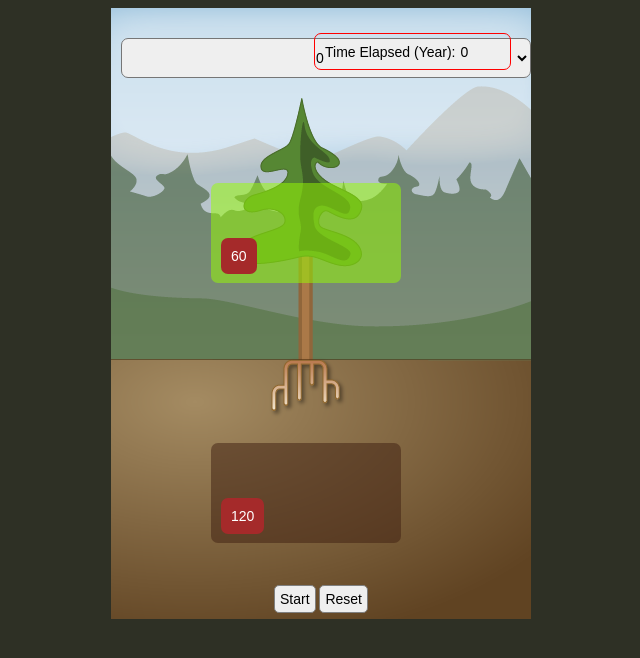
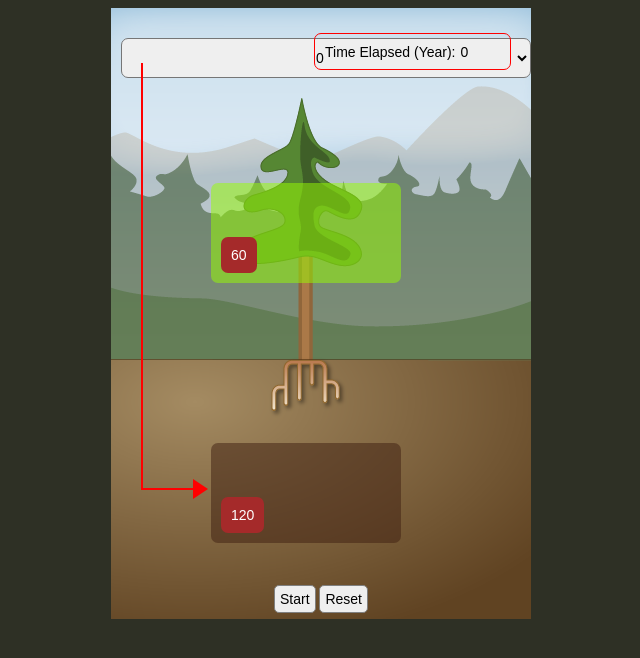
Before and after one commit to quickjosh/nitrogenCycle, a plain HTML site: page flowPoolModel.html in a window 1280 px wide. Shown: the whole page, without its empty margins (319-959 px from the left). Drawn offline with Linux system fonts and the light colour scheme.

Commit message:
updating new added functionality

```diff
--- a/css/flowModelCustom.css
+++ b/css/flowModelCustom.css
@@ -71,7 +71,7 @@ body {
 #tree,
 #soil {
     position:absolute;
-    top: 55px;
+    bottom: 10px;
     left:10px;
     background:brown;
     color:#fff;
@@ -79,16 +79,6 @@ body {
     border-radius:7px;
 }
 
-#soil {
-    position:absolute;
-    top: 55px;
-    left:10px;
-    background:brown;
-    color:#fff;
-    padding:10px;
-    border-radius:7px;
-
-}
 
 .controlContainer {
     position:absolute;
@@ -122,3 +112,26 @@ button {
 button:hover {
     background: #fff;
 }
+
+#flowIncrArrow {
+    position:absolute;
+    top: 55px;
+    left:30px;
+    height:425px;
+    width:60px;
+    border-left:2px solid red;
+    border-bottom:2px solid red;
+}
+
+#flowIncrArrow:after {
+    content:'';
+    position: absolute;
+    border-top: 10px solid transparent;
+    border-left: 15px solid red;
+    border-bottom: 10px solid transparent;
+    display: block;
+    width: 0;
+    z-index: 1;
+    top: 416px;
+    left: 50px;
+}
--- a/flowPoolModel.html
+++ b/flowPoolModel.html
@@ -19,6 +19,7 @@
         <option value='2.0'>2.0</option>
         <option value='2.5'>2.5</option>
     </select>
+    <div id="flowIncrArrow"></div>
     <div id="timeElapsed">
         <span>Time Elapsed (Year):<span id='year'>0</span></span>
     </div>
```
